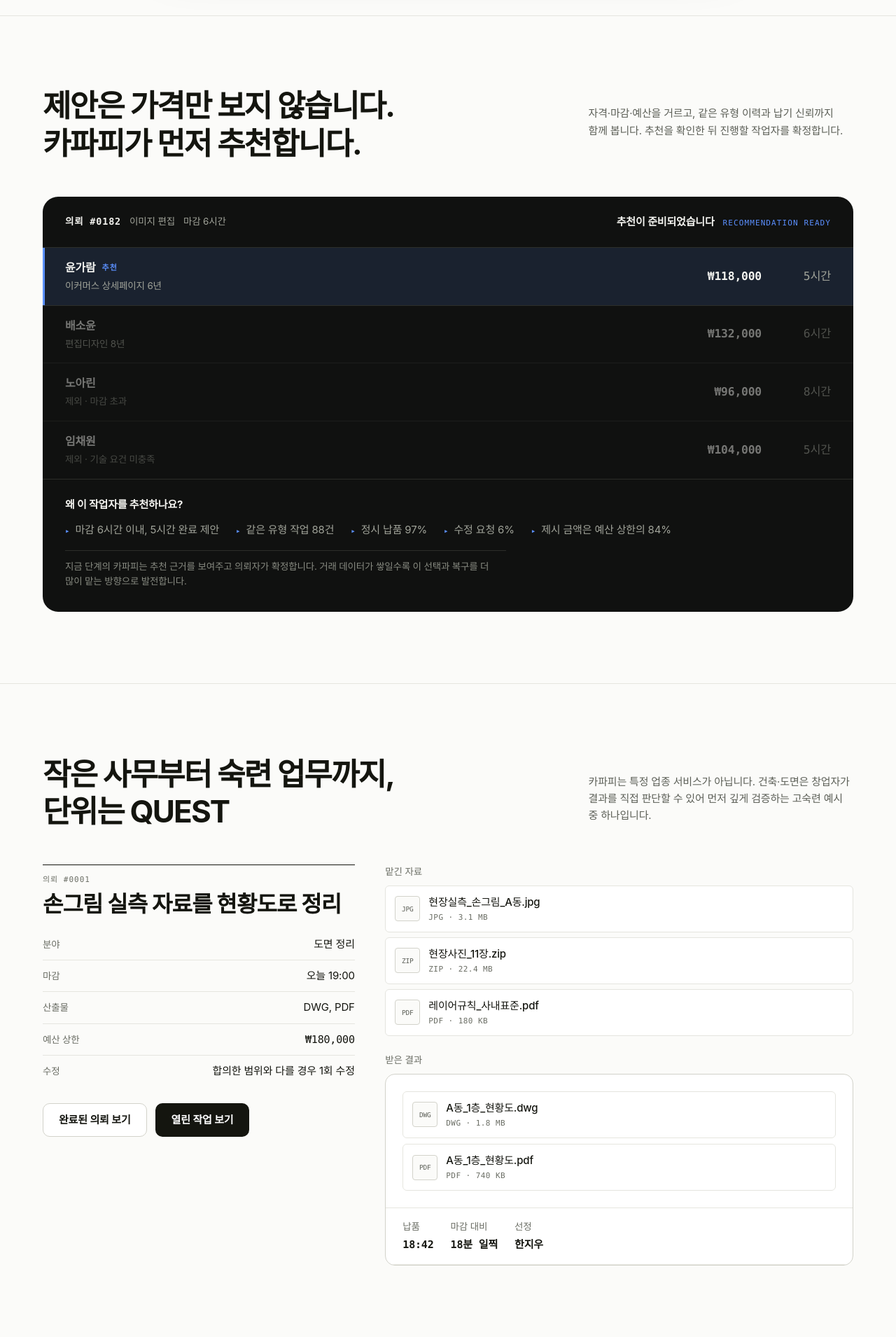
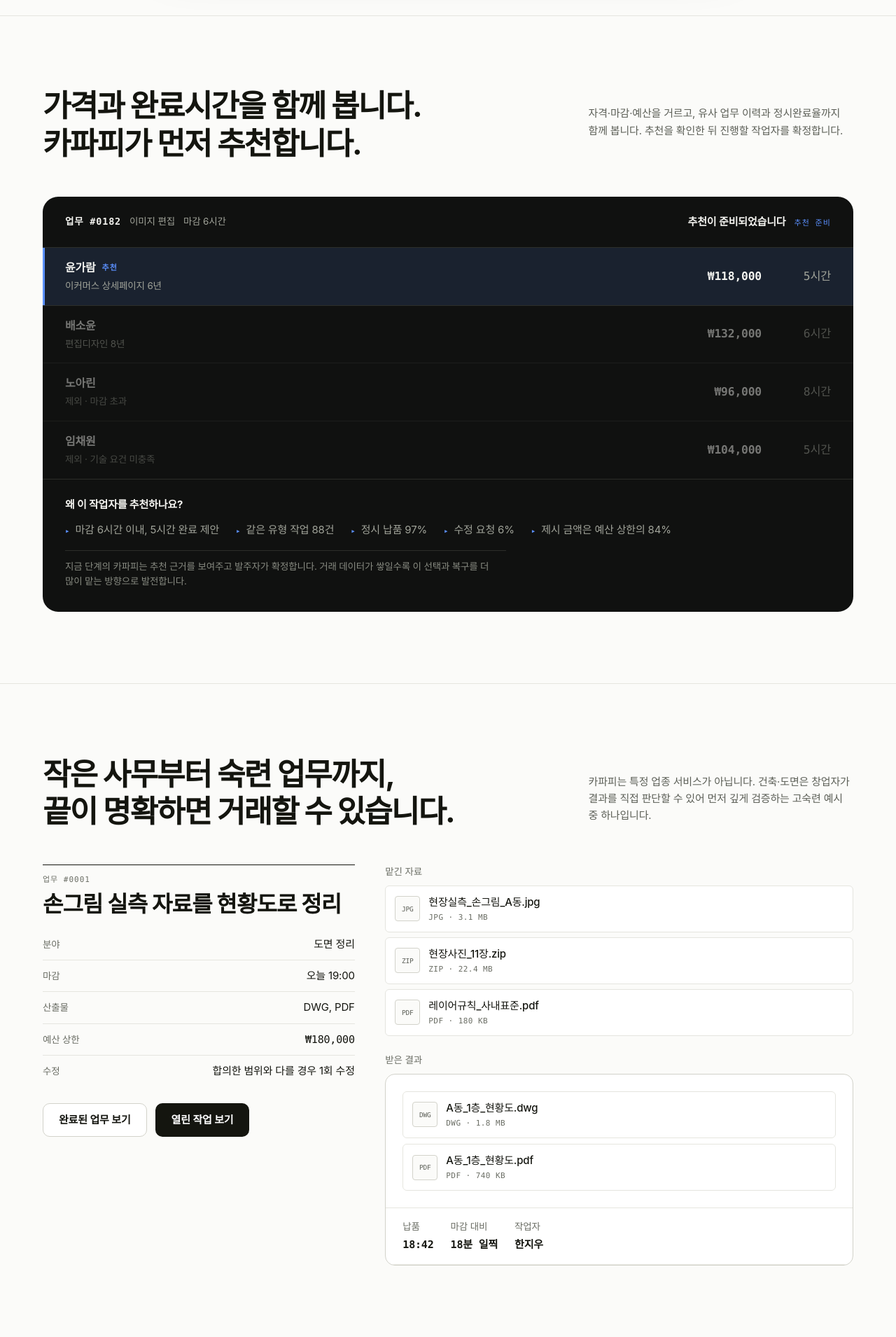
Before and after one commit to KapapiDev/Kapapi, a Next.js app: page / in a window 1280 px wide. Shown: the part 770-2680 px from the top of the page at 70% size. Built offline with nearby package versions, Linux system fonts and the light colour scheme; a web font is replaced by a local one.

Commit message:
feat: replace world copy across landing sections

```diff
--- a/src/components/sections.tsx
+++ b/src/components/sections.tsx
@@ -12,9 +12,9 @@ const R = route(PROOF);
 const ORDER = [...R.ranked, ...R.dropped];
 
 const STAGES = [
-  { ko: "제안이 도착했습니다", en: "BIDS RECEIVED" },
-  { ko: "조건을 확인합니다", en: "ELIGIBILITY CHECK" },
-  { ko: "추천이 준비되었습니다", en: "RECOMMENDATION READY" },
+  { ko: "제안이 도착했습니다", en: "제안 도착" },
+  { ko: "조건을 확인합니다", en: "조건 확인" },
+  { ko: "추천이 준비되었습니다", en: "추천 준비" },
 ] as const;
 
 export function RoutingProof() {
@@ -47,13 +47,13 @@ export function RoutingProof() {
     <section className={`${s.sec} ${s.secLine}`} aria-labelledby="proof-h">
       <div className="frame">
         <div className={s.head}>
-          <h2 className={s.h} id="proof-h">제안은 가격만 보지 않습니다.<br />카파피가 먼저 추천합니다.</h2>
-          <p className={s.note}>자격·마감·예산을 거르고, 같은 유형 이력과 납기 신뢰까지 함께 봅니다. 추천을 확인한 뒤 진행할 작업자를 확정합니다.</p>
+          <h2 className={s.h} id="proof-h">가격과 완료시간을 함께 봅니다.<br />카파피가 먼저 추천합니다.</h2>
+          <p className={s.note}>자격·마감·예산을 거르고, 유사 업무 이력과 정시완료율까지 함께 봅니다. 추천을 확인한 뒤 진행할 작업자를 확정합니다.</p>
         </div>
 
         <div className={s.proof} ref={ref}>
           <div className={s.proofTop}>
-            <span className={s.proofId}>의뢰 #{PROOF.id}</span>
+            <span className={s.proofId}>업무 #{PROOF.id}</span>
             <span className={s.proofMeta}>{PROOF.categoryLabel}</span>
             <span className={s.proofMeta}>마감 {PROOF.deadlineHours}시간</span>
             <span className={s.proofState}>
@@ -93,7 +93,7 @@ export function RoutingProof() {
                 ))}
               </div>
               <p className={s.whyFoot}>
-                지금 단계의 카파피는 추천 근거를 보여주고 의뢰자가 확정합니다. 거래 데이터가 쌓일수록 이 선택과 복구를 더 많이 맡는 방향으로 발전합니다.
+                지금 단계의 카파피는 추천 근거를 보여주고 발주자가 확정합니다. 거래 데이터가 쌓일수록 이 선택과 복구를 더 많이 맡는 방향으로 발전합니다.
               </p>
             </div>
           ) : null}
@@ -110,14 +110,14 @@ export function CaseSection() {
     <section className={`${s.sec} ${s.secLine}`} aria-labelledby="case-h">
       <div className="frame">
         <div className={s.head}>
-          <h2 className={s.h} id="case-h">작은 사무부터 숙련 업무까지, 단위는 QUEST</h2>
+          <h2 className={s.h} id="case-h">작은 사무부터 숙련 업무까지,<br />끝이 명확하면 거래할 수 있습니다.</h2>
           <p className={s.note}>카파피는 특정 업종 서비스가 아닙니다. 건축·도면은 창업자가 결과를 직접 판단할 수 있어 먼저 깊게 검증하는 고숙련 예시 중 하나입니다.</p>
         </div>
 
         <div className={s.case}>
           <div>
             <div className={s.spec}>
-              <p className="hud" style={{ color: "var(--faint)" }}>의뢰 #{q.id}</p>
+              <p className="hud" style={{ color: "var(--faint)" }}>업무 #{q.id}</p>
               <h3 className={s.specTitle}>{q.title}</h3>
               <div className={s.mrow}><span className={s.mk}>분야</span><span className={s.mv}>{q.categoryLabel}</span></div>
               <div className={s.mrow}><span className={s.mk}>마감</span><span className={s.mv}>{q.deadlineLabel}</span></div>
@@ -126,7 +126,7 @@ export function CaseSection() {
               <div className={s.mrow}><span className={s.mk}>수정</span><span className={s.mv}>{q.revisionRule}</span></div>
             </div>
             <div className={s.cta}>
-              <Link href={`/quest/${q.id}`} className={`${s.btn} ${s.btnLine}`}>완료된 의뢰 보기</Link>
+              <Link href={`/quest/${q.id}`} className={`${s.btn} ${s.btnLine}`}>완료된 업무 보기</Link>
               <Link href="/board" className={`${s.btn} ${s.btnPrimary}`}>열린 작업 보기</Link>
             </div>
           </div>
@@ -156,7 +156,7 @@ export function CaseSection() {
                 <div className={s.delivery}>
                   <span className={s.dItem}><span className={s.dk}>납품</span><span className={s.dv}>{q.result.at}</span></span>
                   <span className={s.dItem}><span className={s.dk}>마감 대비</span><span className={s.dv}>{q.result.earlyMinutes}분 일찍</span></span>
-                  <span className={s.dItem}><span className={s.dk}>선정</span><span className={s.dv}>{r.picked?.person.name}</span></span>
+                  <span className={s.dItem}><span className={s.dk}>작업자</span><span className={s.dv}>{r.picked?.person.name}</span></span>
                 </div>
               </div>
             ) : null}
@@ -191,24 +191,24 @@ export function UrgentSection() {
       <div className="frame">
         <div className={s.head}>
           <h2 className={s.h} id="urgent-h">남는 시간도 시장의 조건이 됩니다</h2>
-          <p className={s.note}>모든 BID는 가격과 실제 완료 약속 시간을 함께 냅니다. TIME ATTACK에서는 지금 가능한 시간이 더 큰 가치가 됩니다.</p>
+          <p className={s.note}>모든 제안은 가격과 실제 완료 약속 시간을 함께 냅니다. 긴급 업무에서는 지금 가능한 시간이 더 큰 가치가 됩니다.</p>
         </div>
         <div className={s.urgentGrid}>
           <div>
-            <p className={s.lead}>₩80,000 · 12시간과 ₩150,000 · 4시간은 다른 제안</p>
-            <p className={s.body}>누군가는 오늘 저녁 시간이 비어 있고, 누군가는 내일 싸게 끝낼 수 있습니다. PRICE × DELIVERY는 파편화된 사람의 시간을 실제 거래 조건으로 만듭니다.</p>
+            <p className={s.lead}>₩80,000 · 12시간과 ₩150,000 · 4시간은 다른 제안입니다</p>
+            <p className={s.body}>누군가는 오늘 저녁 시간이 비어 있고, 누군가는 내일 더 낮은 가격으로 끝낼 수 있습니다. 가격 × 완료시간은 파편화된 사람의 시간을 실제 거래 조건으로 만듭니다.</p>
           </div>
           <Link href={`/board/${q.id}`} className={s.card}>
             <div className={s.cardTop}>
-              <span className={s.cardId}>의뢰 #{q.id}</span>
+              <span className={s.cardId}>업무 #{q.id}</span>
               <span className={s.chipLine}>{q.categoryLabel}</span>
               <span className={s.chipDark}><Countdown hours={q.deadlineHours} /></span>
             </div>
             <h3 className={s.cardTitle}>{q.title}</h3>
             <p className={s.cardSum}>{q.summary}</p>
             <div className={s.cardMeta}>
-              {q.reward ? <span className={s.dItem}><span className={s.dk}>보수</span><span className={s.dv}>{won(q.reward[0])}–{won(q.reward[1])}</span></span> : null}
-              <span className={s.dItem}><span className={s.dk}>완료</span><span className={s.dv}>{q.deadlineHours}시간 이내</span></span>
+              {q.reward ? <span className={s.dItem}><span className={s.dk}>작업대금</span><span className={s.dv}>{won(q.reward[0])}–{won(q.reward[1])}</span></span> : null}
+              <span className={s.dItem}><span className={s.dk}>완료시간</span><span className={s.dv}>{q.deadlineHours}시간 이내</span></span>
               <span className={s.dItem}><span className={s.dk}>제안</span><span className={s.dv}>{q.bids.length}건</span></span>
             </div>
           </Link>
@@ -225,18 +225,18 @@ export function ResultSection() {
       <div className="frame">
         <div className={s.head}>
           <h2 className={s.h} id="result-h">시장의 최종 단위는 완료된 결과</h2>
-          <p className={s.note}>초기에는 의뢰자가 결과를 확인하고 수정 여부를 결정합니다. 반복되는 성공과 실패가 다음 추천의 근거가 됩니다.</p>
+          <p className={s.note}>초기에는 발주자가 결과를 확인하고 수정 여부를 결정합니다. 반복되는 성공과 실패가 다음 추천의 근거가 됩니다.</p>
         </div>
         <div className={s.resultGrid}>
           <div>
-            <p className={s.lead}>QUEST COMPLETE가 다음 거래를 더 똑똑하게 만듭니다</p>
+            <p className={s.lead}>업무 완료가 다음 거래를 더 똑똑하게 만듭니다</p>
             <p className={s.body}>가격, 완료시간, 정시 여부, 수정, 실패와 복구 이력이 쌓일수록 카파피는 어떤 실행자가 어떤 일을 잘 끝내는지 더 정확히 알 수 있습니다.</p>
             <div className={s.cta}><Link href={`/quest/${q.id}`} className={`${s.btn} ${s.btnPrimary}`}>결과 화면 보기</Link></div>
           </div>
 
           {q.result ? (
             <div className={s.result}>
-              <div className={s.resultHead}><p className={s.resultKo}>작업이 완료되었습니다</p><p className={s.resultEn}>QUEST COMPLETE</p></div>
+              <div className={s.resultHead}><p className={s.resultKo}>업무가 완료되었습니다</p><p className={s.resultEn}>업무 완료</p></div>
               <div className={s.resultBody}>
                 {q.result.files.map((f) => <div key={f.name} className={s.file}><span className={s.kind} aria-hidden="true">{f.kind}</span><span style={{ minWidth: 0 }}><span className={s.fname}>{f.name}</span><span className={s.fmeta}>{f.kind} · {f.size}</span></span></div>)}
               </div>
@@ -259,7 +259,7 @@ export function EvolutionSection() {
       <div className="frame">
         <div className={s.head}>
           <h2 className={s.h} id="evo-h">시장은 시작점입니다.<br />목적지는 결과입니다.</h2>
-          <p className={s.note}>자동배정을 먼저 가정하지 않습니다. 완료된 QUEST가 쌓여야 추천이 좋아지고, 추천이 검증돼야 배정과 복구를 더 맡을 수 있습니다.</p>
+          <p className={s.note}>자동배정을 먼저 가정하지 않습니다. 완료된 업무가 쌓여야 추천이 좋아지고, 추천이 검증돼야 배정과 복구를 더 맡을 수 있습니다.</p>
         </div>
         <div className={s.acct}>
           <div>
@@ -267,10 +267,10 @@ export function EvolutionSection() {
             <p className={s.body}>거래 데이터가 신뢰를 만들고, 신뢰가 추천과 라우팅을 가능하게 합니다. 충분히 검증된 업무부터 카파피가 실행의 중간을 더 많이 맡습니다.</p>
           </div>
           <div className={s.acctBox}>
-            <div className={s.acctRow}><span className={s.acctId}>01</span><span className={`${s.badge} ${s.badgeBid}`}>MARKET</span><span className={s.acctWhat}>QUEST · PRICE · DELIVERY</span></div>
+            <div className={s.acctRow}><span className={s.acctId}>01</span><span className={`${s.badge} ${s.badgeBid}`}>MARKET</span><span className={s.acctWhat}>업무 · 가격 · 완료시간</span></div>
             <div className={s.acctRow}><span className={s.acctId}>02</span><span className={`${s.badge} ${s.badgePlayer}`}>TRUST</span><span className={s.acctWhat}>완료 · 정시 · 수정 · 실패</span></div>
             <div className={s.acctRow}><span className={s.acctId}>03</span><span className={`${s.badge} ${s.badgeGm}`}>ROUTE</span><span className={s.acctWhat}>추천 · 배정 · 대체 · 복구</span></div>
-            <p className={s.acctFoot}>장기 실행 자원: HUMAN PLAYER · AI · AUTOMATION · SPECIALIST PARTNER · HYBRID</p>
+            <p className={s.acctFoot}>장기 실행 자원: HUMAN WORKER · AI · AUTOMATION · SPECIALIST PARTNER · HYBRID</p>
           </div>
         </div>
       </div>
@@ -284,21 +284,21 @@ export function AccountSection() {
       <div className="frame">
         <div className={s.head}>
           <h2 className={s.h} id="acct-h">일을 맡기던 사람이, 다른 일을 할 수도 있습니다</h2>
-          <p className={s.note}>의뢰인 계정과 작업자 계정을 따로 만들지 않습니다. 역할은 QUEST마다 달라집니다.</p>
+          <p className={s.note}>발주자 계정과 작업자 계정을 따로 만들지 않습니다. 역할은 업무마다 달라집니다.</p>
         </div>
         <div className={s.acct}>
           <div>
             <p className={s.lead}>작업이 먼저, 역할은 그 다음</p>
-            <p className={s.body}>어떤 의뢰에서는 맡기는 쪽이고, 다른 의뢰에서는 수행하는 쪽입니다. 이것이 카파피의 task-first 시장을 한 계정 안에서 이어줍니다.</p>
+            <p className={s.body}>어떤 업무에서는 맡기는 쪽이고, 다른 업무에서는 수행하는 쪽입니다. 같은 계정 안에서 자연스럽게 이어집니다.</p>
             <div className={s.cta}>
               <Link href="/board" className={`${s.btn} ${s.btnAccent}`}>작업 찾기</Link>
-              <Link href="/my" className={`${s.btn} ${s.btnLine}`}>내 의뢰 보기</Link>
+              <Link href="/my" className={`${s.btn} ${s.btnLine}`}>내 업무 보기</Link>
             </div>
           </div>
           <div className={s.acctBox}>
-            <div className={s.acctRow}><span className={s.acctId}>#0182</span><span className={`${s.badge} ${s.badgeGm}`}>GM</span><span className={s.acctWhat}>내가 맡긴 의뢰 · 완료</span></div>
-            <div className={s.acctRow}><span className={s.acctId}>#0207</span><span className={`${s.badge} ${s.badgePlayer}`}>PLAYER</span><span className={s.acctWhat}>내가 수행 중인 작업</span></div>
-            <div className={s.acctRow}><span className={s.acctId}>#0201</span><span className={`${s.badge} ${s.badgeBid}`}>제안</span><span className={s.acctWhat}>내가 제안을 보낸 의뢰</span></div>
+            <div className={s.acctRow}><span className={s.acctId}>#0182</span><span className={`${s.badge} ${s.badgeGm}`}>발주자</span><span className={s.acctWhat}>내가 맡긴 업무 · 완료</span></div>
+            <div className={s.acctRow}><span className={s.acctId}>#0207</span><span className={`${s.badge} ${s.badgePlayer}`}>작업자</span><span className={s.acctWhat}>내가 수행 중인 업무</span></div>
+            <div className={s.acctRow}><span className={s.acctId}>#0201</span><span className={`${s.badge} ${s.badgeBid}`}>제안 참여</span><span className={s.acctWhat}>내가 제안을 보낸 업무</span></div>
             <p className={s.acctFoot}>세 가지가 같은 계정에서 동시에 성립합니다.</p>
           </div>
         </div>
```
